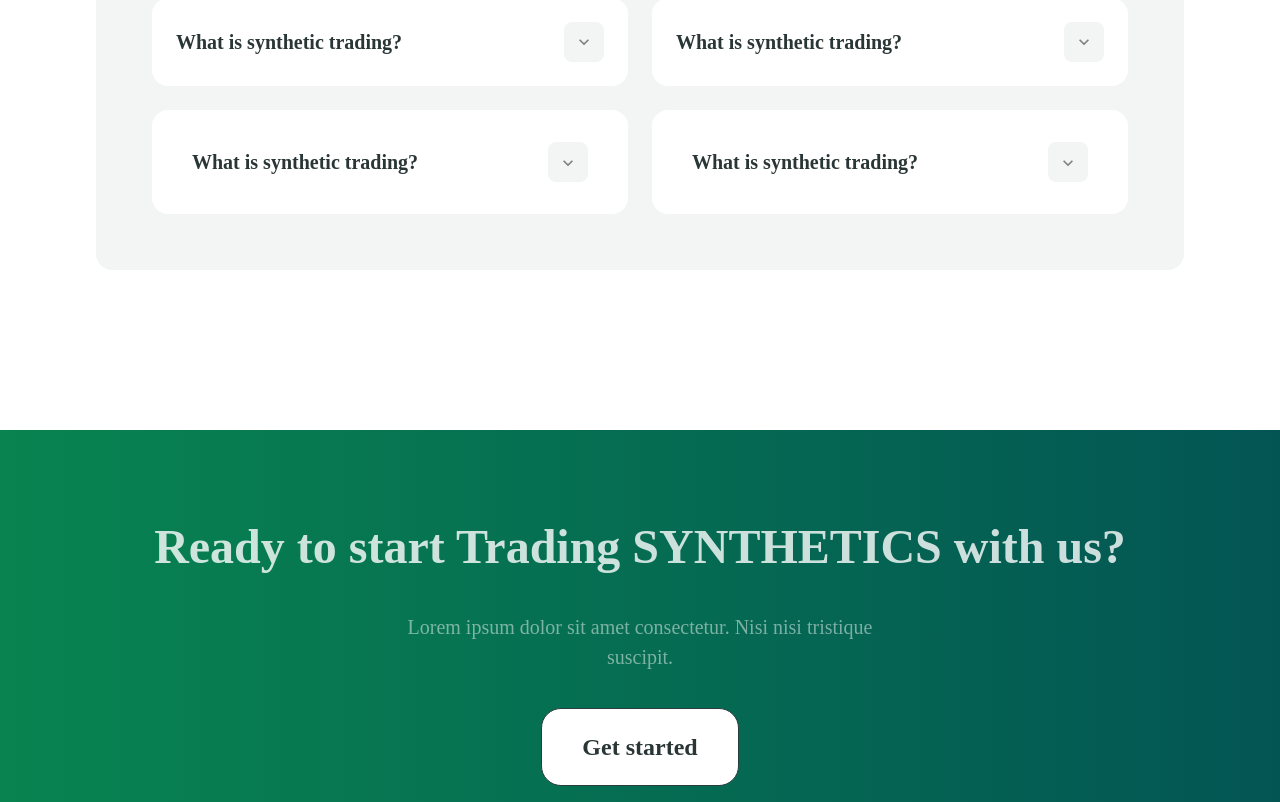
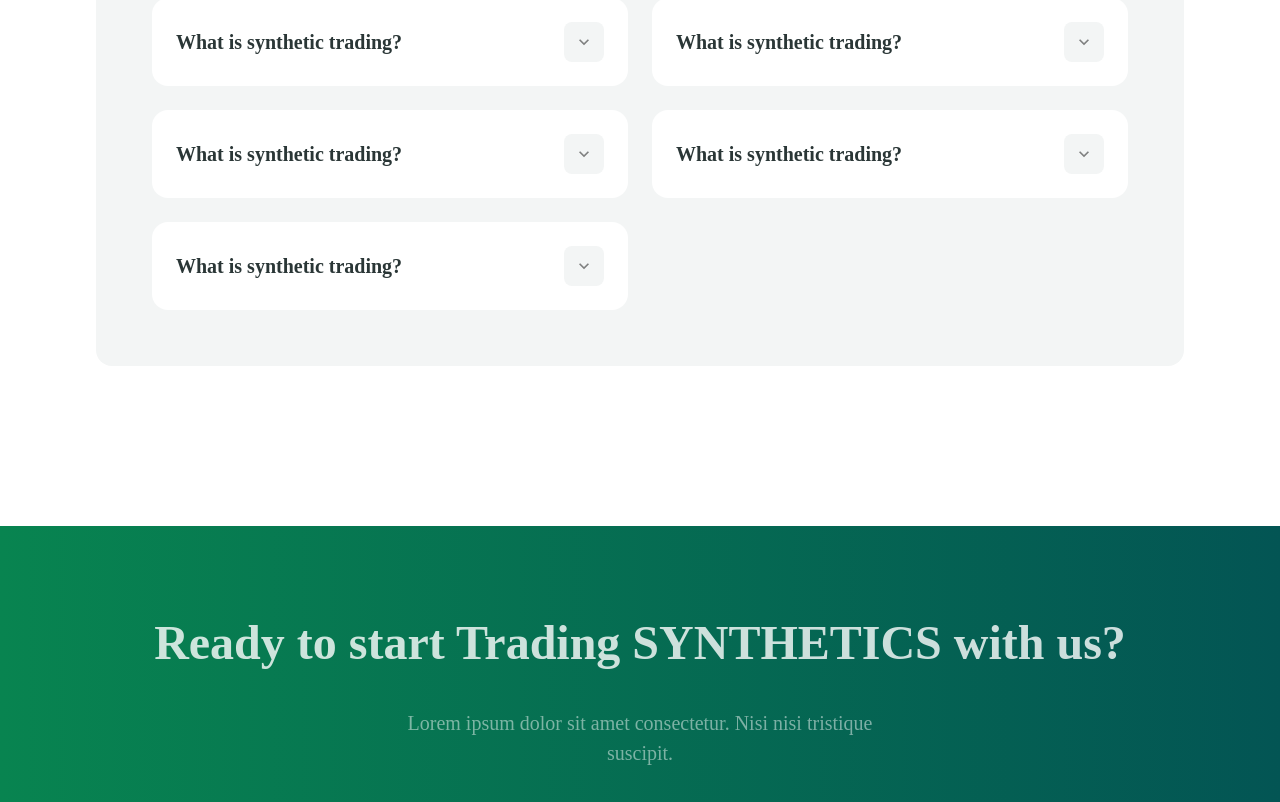
Before and after one commit to OxBryte/consumate-traders, a React (Create React App) app: page / in a window 1280 px wide. Shown: the part 1140-1942 px from the top of the page. Built offline with nearby package versions, Linux system fonts and the light colour scheme.

Commit message:
update: faqs

```diff
--- a/src/components/faq/index.jsx
+++ b/src/components/faq/index.jsx
@@ -8,18 +8,18 @@ function Faq() {
             <ContainLayout>
                 <VStack gap='64px' w='full' align='left' my='160px'>
                     <Heading color='brand.200' fontSize='40px' fontWeight={700}>Got Questions? <br /> <Box as='a' color='brand.100'>We've Got Answers.</Box></Heading>
-                    <Box bg='brand.600' p={['32px','56px']} rounded='16px'>
+                    <Box bg='brand.600' p={['32px', '56px']} rounded='16px'>
                         <Accordion allowToggle>
                             <SimpleGrid columns={[1, 1, 1, 1, 2]} gap='24px' w='full'>
                                 <AccordionItem border='none' bg='white' rounded='16px' p='24px' h='fit-content'>
-                                    <Flex w='full' align='center' justify='space-between'>
+                                    <AccordionButton p='0' _hover={{ bg: 'none' }}>
                                         <Box as="span" flex='1' textAlign='left' fontWeight={600} fontSize={['16px', '20px']} color='brand.100'>
                                             What is synthetic trading?
                                         </Box>
                                         <AccordionButton w='fit' _hover={{ bg: 'none' }} px='10px' py='10px' rounded='8px' color='blackAlpha.600' bg='brand.600' _expanded={{ bg: '#172929', color: 'white' }}>
                                             <AccordionIcon />
                                         </AccordionButton>
-                                    </Flex>
+                                    </AccordionButton>
                                     <AccordionPanel fontWeight={400} fontSize='16px' px='0' py='16px' >
                                         Lorem ipsum dolor sit amet, consectetur adipiscing elit, sed do eiusmod
                                         tempor incididunt ut labore et dolore magna aliqua. Ut enim ad minim
@@ -28,14 +28,14 @@ function Faq() {
                                     </AccordionPanel>
                                 </AccordionItem>
                                 <AccordionItem border='none' bg='white' rounded='16px' p='24px' h='fit-content'>
-                                    <Flex w='full' align='center' justify='space-between'>
+                                    <AccordionButton p='0' _hover={{ bg: 'none' }}>
                                         <Box as="span" flex='1' textAlign='left' fontWeight={600} fontSize={['16px', '20px']} color='brand.100'>
                                             What is synthetic trading?
                                         </Box>
                                         <AccordionButton w='fit' _hover={{ bg: 'none' }} px='10px' py='10px' rounded='8px' color='blackAlpha.600' bg='brand.600' _expanded={{ bg: '#172929', color: 'white' }}>
                                             <AccordionIcon />
                                         </AccordionButton>
-                                    </Flex>
+                                    </AccordionButton>
                                     <AccordionPanel fontWeight={400} fontSize='16px' px='0' py='16px' >
                                         Lorem ipsum dolor sit amet, consectetur adipiscing elit, sed do eiusmod
                                         tempor incididunt ut labore et dolore magna aliqua. Ut enim ad minim
@@ -43,19 +43,16 @@ function Faq() {
                                         commodo consequat.
                                     </AccordionPanel>
                                 </AccordionItem>
-
                                 <AccordionItem border='none' bg='white' rounded='16px' p='24px' h='fit-content'>
-                                    <h2>
-                                        <AccordionButton _hover={{ bg: 'none' }}>
+                                    <AccordionButton p='0' _hover={{ bg: 'none' }}>
                                         <Box as="span" flex='1' textAlign='left' fontWeight={600} fontSize={['16px', '20px']} color='brand.100'>
                                             What is synthetic trading?
                                         </Box>
-                                            <Box px='10px' py='8px' rounded='8px' color='blackAlpha.600' bg='brand.600' _expanded={{ bg: '#172929', color: 'white' }}>
+                                        <AccordionButton w='fit' _hover={{ bg: 'none' }} px='10px' py='10px' rounded='8px' color='blackAlpha.600' bg='brand.600' _expanded={{ bg: '#172929', color: 'white' }}>
                                             <AccordionIcon />
-                                            </Box>
                                         </AccordionButton>
-                                    </h2>
-                                    <AccordionPanel pb={4}>
+                                    </AccordionButton>
+                                    <AccordionPanel fontWeight={400} fontSize='16px' px='0' py='16px' >
                                         Lorem ipsum dolor sit amet, consectetur adipiscing elit, sed do eiusmod
                                         tempor incididunt ut labore et dolore magna aliqua. Ut enim ad minim
                                         veniam, quis nostrud exercitation ullamco laboris nisi ut aliquip ex ea
@@ -63,24 +60,37 @@ function Faq() {
                                     </AccordionPanel>
                                 </AccordionItem>
                                 <AccordionItem border='none' bg='white' rounded='16px' p='24px' h='fit-content'>
-                                    <h2>
-                                        <AccordionButton _hover={{ bg: 'none' }}>
+                                    <AccordionButton p='0' _hover={{ bg: 'none' }}>
                                         <Box as="span" flex='1' textAlign='left' fontWeight={600} fontSize={['16px', '20px']} color='brand.100'>
                                             What is synthetic trading?
                                         </Box>
-                                            <Box px='10px' py='8px' rounded='8px' color='blackAlpha.600' bg='brand.600' _expanded={{ bg: '#172929', color: 'white' }}>
+                                        <AccordionButton w='fit' _hover={{ bg: 'none' }} px='10px' py='10px' rounded='8px' color='blackAlpha.600' bg='brand.600' _expanded={{ bg: '#172929', color: 'white' }}>
                                             <AccordionIcon />
-                                            </Box>
                                         </AccordionButton>
-                                    </h2>
-                                    <AccordionPanel pb={4}>
+                                    </AccordionButton>
+                                    <AccordionPanel fontWeight={400} fontSize='16px' px='0' py='16px' >
                                         Lorem ipsum dolor sit amet, consectetur adipiscing elit, sed do eiusmod
                                         tempor incididunt ut labore et dolore magna aliqua. Ut enim ad minim
                                         veniam, quis nostrud exercitation ullamco laboris nisi ut aliquip ex ea
                                         commodo consequat.
                                     </AccordionPanel>
                                 </AccordionItem>
-
+                                <AccordionItem border='none' bg='white' rounded='16px' p='24px' h='fit-content'>
+                                    <AccordionButton p='0' _hover={{ bg: 'none' }}>
+                                        <Box as="span" flex='1' textAlign='left' fontWeight={600} fontSize={['16px', '20px']} color='brand.100'>
+                                            What is synthetic trading?
+                                        </Box>
+                                        <AccordionButton w='fit' _hover={{ bg: 'none' }} px='10px' py='10px' rounded='8px' color='blackAlpha.600' bg='brand.600' _expanded={{ bg: '#172929', color: 'white' }}>
+                                            <AccordionIcon />
+                                        </AccordionButton>
+                                    </AccordionButton>
+                                    <AccordionPanel fontWeight={400} fontSize='16px' px='0' py='16px' >
+                                        Lorem ipsum dolor sit amet, consectetur adipiscing elit, sed do eiusmod
+                                        tempor incididunt ut labore et dolore magna aliqua. Ut enim ad minim
+                                        veniam, quis nostrud exercitation ullamco laboris nisi ut aliquip ex ea
+                                        commodo consequat.
+                                    </AccordionPanel>
+                                </AccordionItem>
                             </SimpleGrid>
                         </Accordion>
                     </Box>
```
Lines whose indentation alone changed are shown as unchanged.
